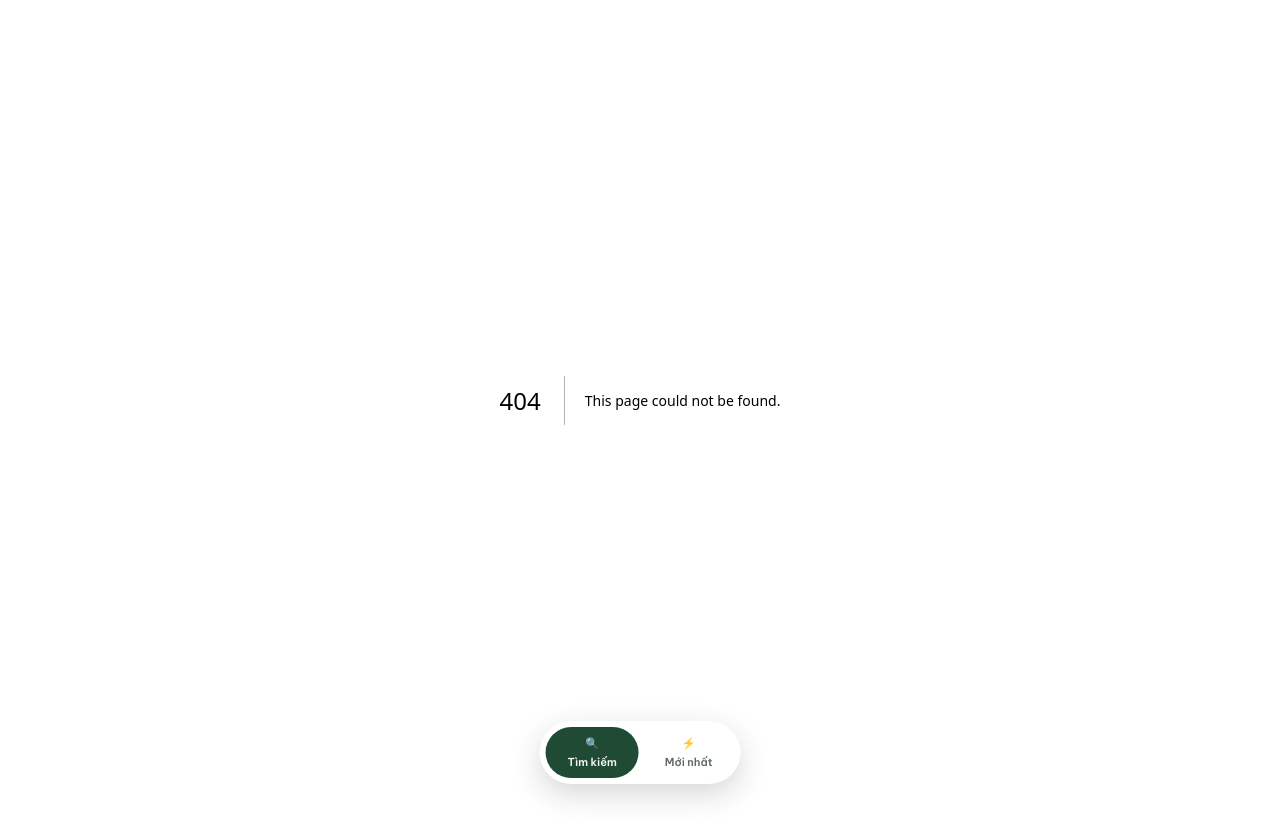
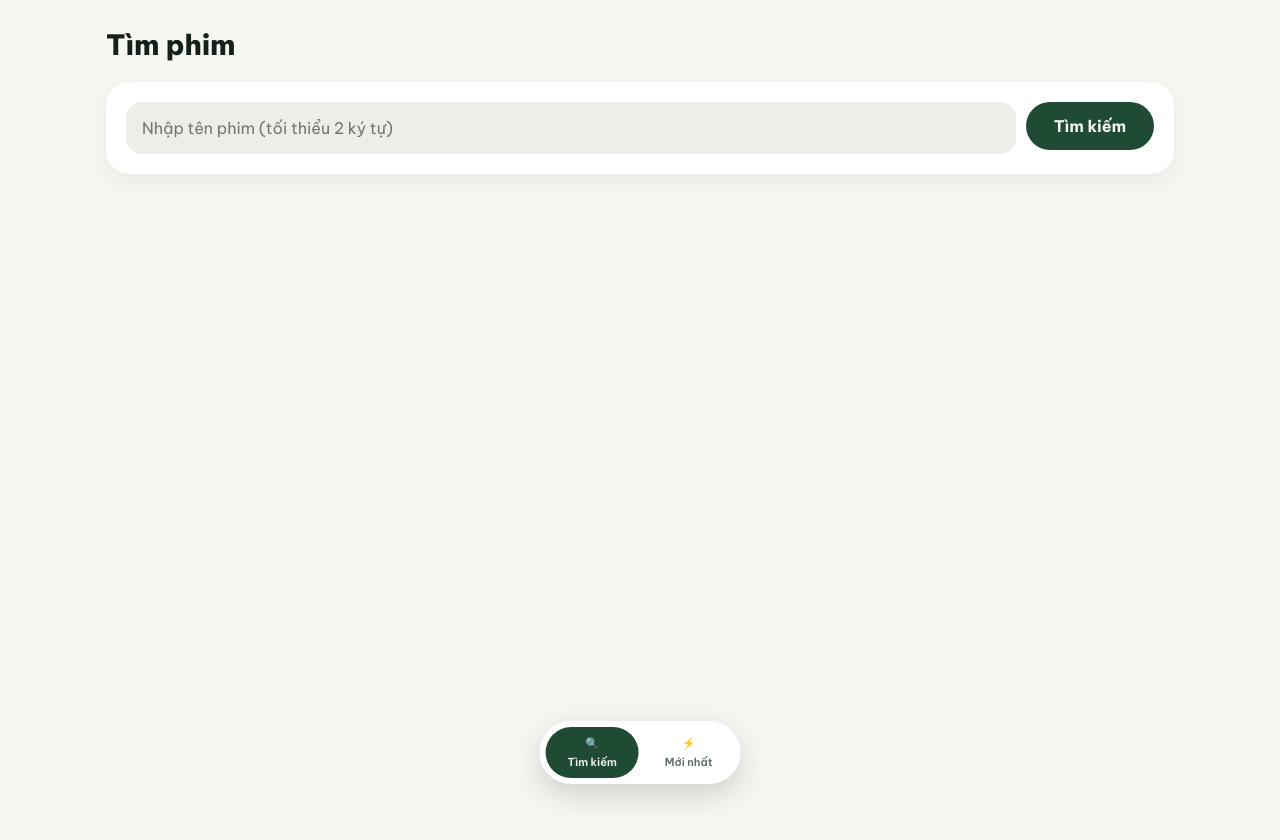
Before and after one commit to haibanhvinhtuy1111/haixemphim, a Next.js app: page /tim-kiem in a window 1280 px wide. Before the commit this address had no page. Shown: the top 840 px of the page. After the commit the page ends 800 px from the top, so only its background shows below. Built offline with nearby package versions, Linux system fonts and the light colour scheme.

Commit message:
Refactor SearchPage for improved readability

```diff
--- /dev/null
+++ b/app/tim-kiem/page.js
@@ -0,0 +1,60 @@
+import Link from "next/link";
+import MovieCard from "../../components/MovieCard";
+import { search } from "../../lib/api";
+
+export const dynamic = "force-dynamic";
+
+export default async function SearchPage({ searchParams }) {
+  const sp = await searchParams;
+  const keyword = (sp?.keyword || "").trim();
+  const page = Math.max(1, parseInt(sp?.page || "1", 10) || 1);
+
+  const { items, totalPages } =
+    keyword.length >= 2
+      ? await search(keyword, page)
+      : { items: [], totalPages: 1 };
+
+  const href = (p) =>
+    `/tim-kiem?keyword=${encodeURIComponent(keyword)}&page=${p}`;
+
+  return (
+    <main className="wrap">
+      <h1>Tìm phim</h1>
+
+      <form className="card">
+        <div className="searchbox">
+          <input
+            className="input"
+            name="keyword"
+            defaultValue={keyword}
+            placeholder="Nhập tên phim (tối thiểu 2 ký tự)"
+            aria-label="Tên phim"
+          />
+          <button className="btn" type="submit">Tìm kiếm</button>
+        </div>
+      </form>
+
+      {keyword.length >= 2 && items.length === 0 && (
+        <div className="notice">
+          Không tìm thấy phim nào cho “{keyword}”. Thử từ khóa ngắn hơn hoặc tên
+          tiếng Anh.
+        </div>
+      )}
+
+      {items.length > 0 && (
+        <>
+          <h2>Kết quả cho “{keyword}”</h2>
+          <div className="grid">
+            {items.map((m) => (
+              <MovieCard key={m.slug} m={m} />
+            ))}
+          </div>
+          <div className="pager">
+            {page > 1 && <Link href={href(page - 1)}>Trang trước</Link>}
+            {page < totalPages && <Link href={href(page + 1)}>Trang sau</Link>}
+          </div>
+        </>
+      )}
+    </main>
+  );
+}
```
Also changed, not shown: 1 other file (tests, documents, lock files or other folders).
